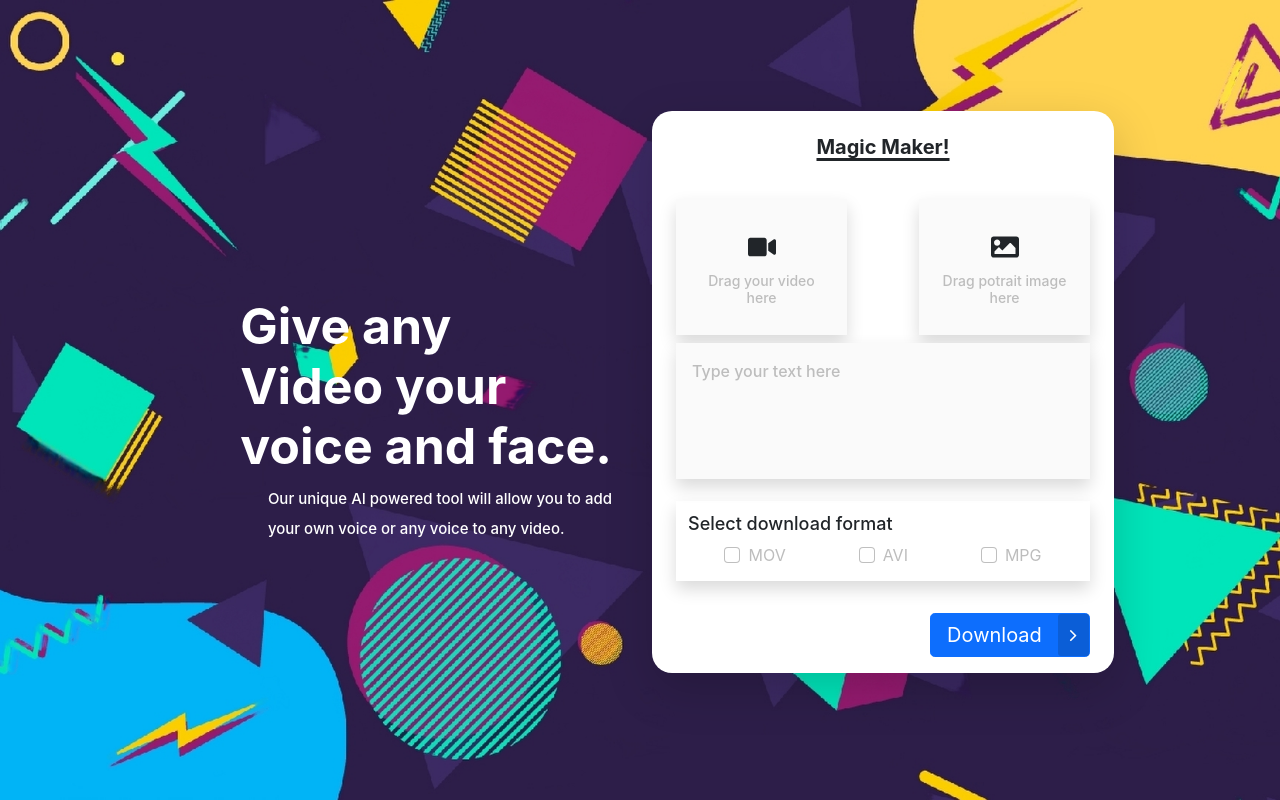
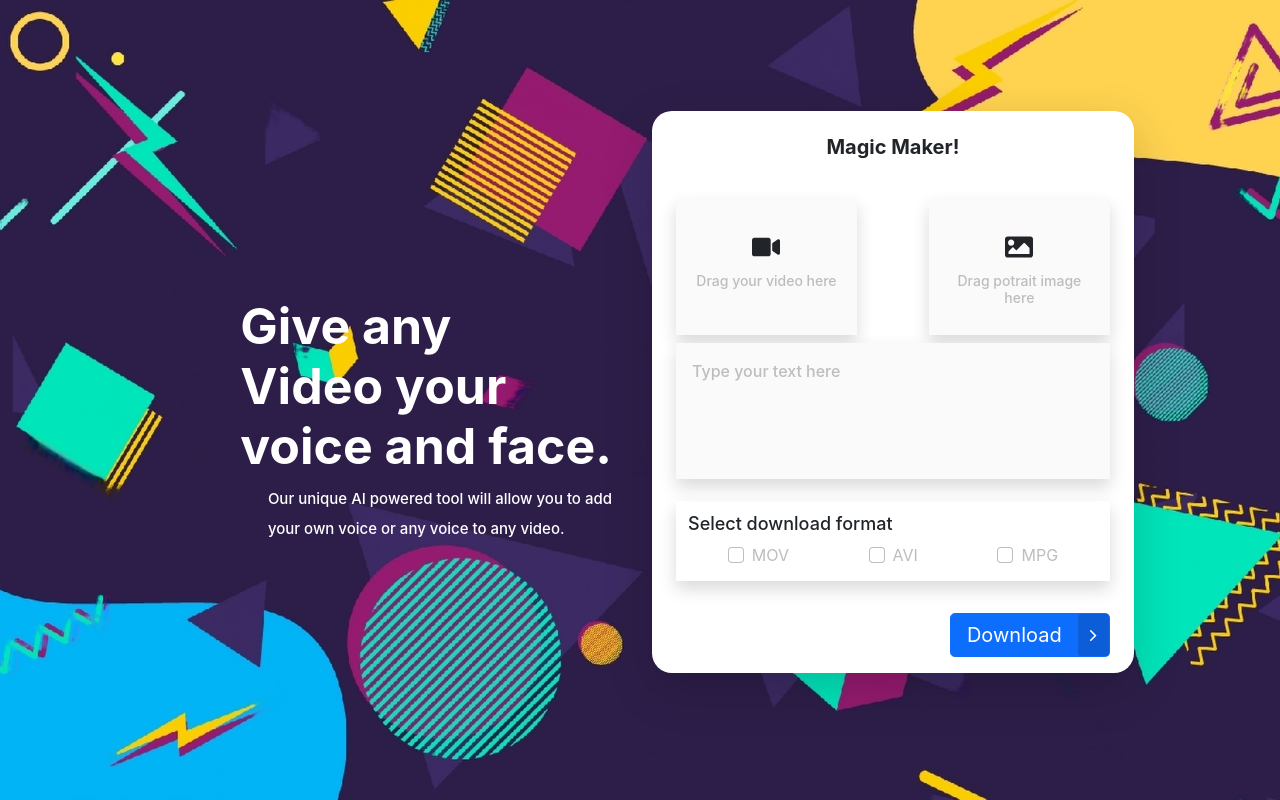
Before and after one commit to RayRohit/stc, a React (Create React App) app: page / in a window 1280 px wide. Built offline with nearby package versions, Linux system fonts and the light colour scheme.

Commit message:
added data

```diff
--- a/src/App.js
+++ b/src/App.js
@@ -1,15 +1,9 @@
 import React from "react";
 import FormPage from "./FormPage";
-// import Main from "./Main";
-import MainDash from "./MainDash";
-// import Dropzone from './Dropzone'
 export default function App() {
   return (
     <>
-      {/* <FormPage /> */}
-      {/* <Main /> */}
-      <MainDash />
-      {/* <Dropzone /> */}
+      <FormPage />
     </>
   );
 }
--- a/src/Dropzone.js
+++ b/src/Dropzone.js
@@ -22,7 +22,6 @@ export default function Dropzone(props) {
         <h6 className="text-center" style={{ color: "#BDBDBD",fontSize:'14px' }}>
           {Videofiles.length === 0 ? " Drag your video here " : Videofiles}
         </h6>
-        {/* <h4>Files</h4> */}
       </div>
     </section>
   );
--- a/src/FormPage.js
+++ b/src/FormPage.js
@@ -4,7 +4,6 @@ import Image from "./Image";
 import Dropzone from "./Dropzone";
 
 export default function FormPage() {
-
   return (
     <>
       <div
@@ -49,11 +48,6 @@ export default function FormPage() {
               >
                 <h5
                   className="text-center py-4 fw-bolder"
-                  style={{
-                    textDecoration: "underline",
-                    textDecorationThickness: "3px",
-                    textUnderlineOffset: "4px",
-                  }}
                 >
                   Magic Maker!
                 </h5>
@@ -130,7 +124,7 @@ export default function FormPage() {
                 </div>
                 <div className="d-flex justify-content-end pe-4">
                   <button
-                    type="button"
+                    type="submit"
                     className="btn btn-labeled btn-primary btn-lg my-3"
                   >
                     Download
```
